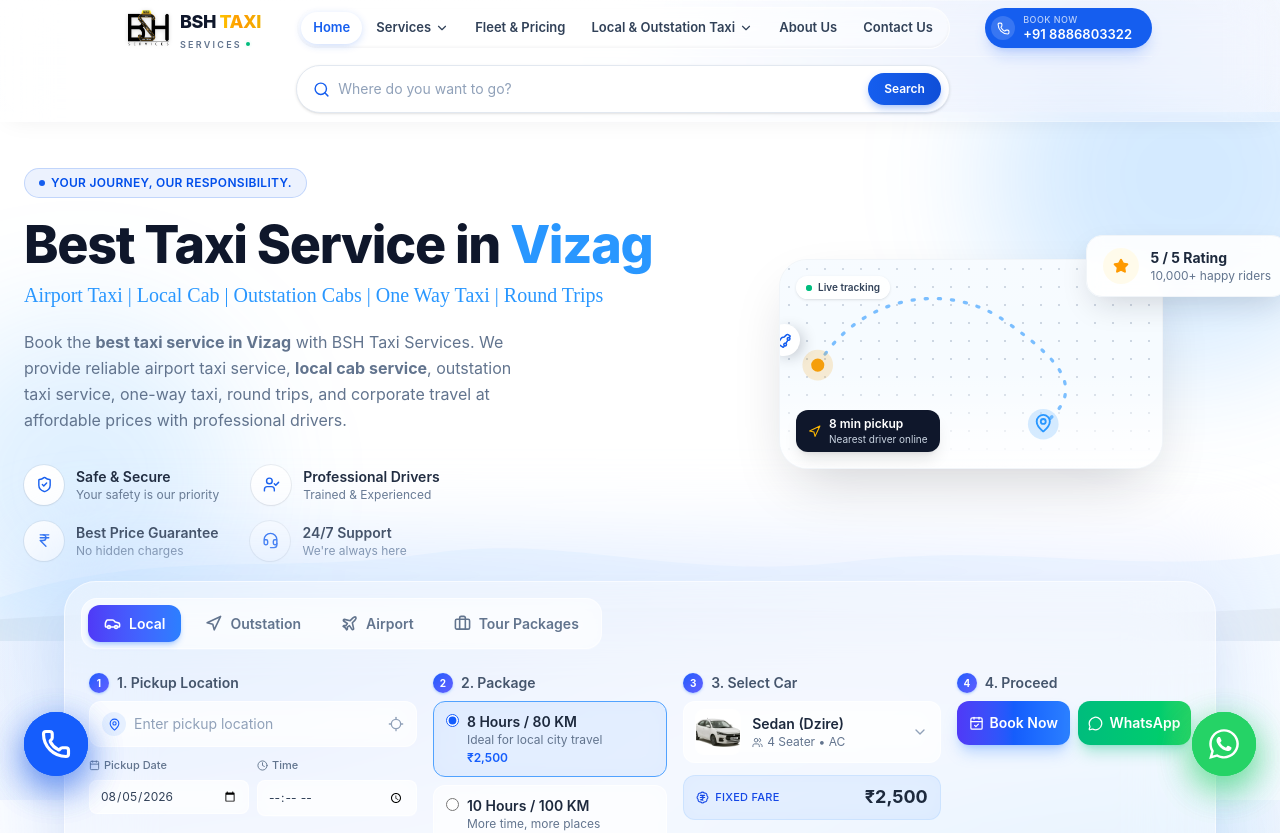
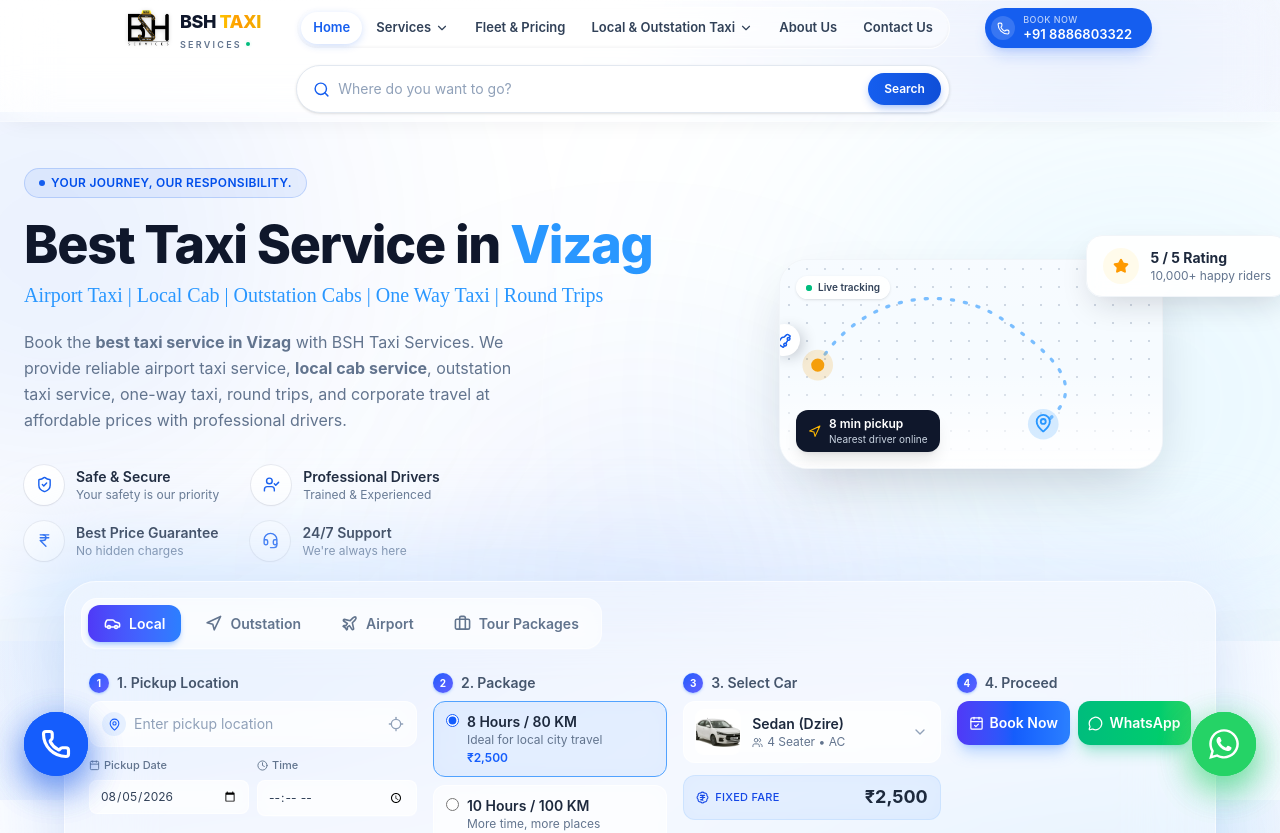
Before and after one commit to sateesh1216/BSH_webpage, a React (Vite) app: page / in a window 1280 px wide. Shown: the top 833 px of the page. Built offline with nearby package versions, Linux system fonts and the light colour scheme; a web font is replaced by a local one.

Commit message:
chnage hero colour

```diff
--- a/src/components/home/Hero.tsx
+++ b/src/components/home/Hero.tsx
@@ -57,14 +57,20 @@
         dangerouslySetInnerHTML={{ __html: JSON.stringify(taxiServiceSchema) }}
       />
 
-      {/* Ambient glow — adds depth without a photo, keeps LCP light */}
+      {/* Premium Background Blur */}
 <div
   aria-hidden="true"
-        className="pointer-events-none absolute -right-24 -top-32 z-0 h-72 w-72 rounded-full bg-[#2997FF]/20 blur-3xl sm:h-96 sm:w-96"
+  className="pointer-events-none absolute -left-40 -top-20 z-0 h-[420px] w-[420px] rounded-full bg-primary/15 blur-[140px]"
 />
+
 <div
   aria-hidden="true"
-        className="pointer-events-none absolute -left-20 bottom-0 z-0 h-64 w-64 rounded-full bg-[#2997FF]/15 blur-3xl sm:h-80 sm:w-80"
+  className="pointer-events-none absolute right-[-120px] top-10 z-0 h-[500px] w-[500px] rounded-full bg-sky-300/25 blur-[160px]"
+/>
+
+<div
+  aria-hidden="true"
+  className="pointer-events-none absolute bottom-[-120px] left-1/2 z-0 h-[360px] w-[360px] -translate-x-1/2 rounded-full bg-primary/10 blur-[130px]"
 />
 
       {/* Vizag coastline silhouette anchoring the bottom of the hero */}
@@ -78,12 +84,12 @@
         <path
           d="M0 160 C 180 90, 320 130, 480 100 C 640 70, 760 140, 960 110 C 1140 85, 1280 130, 1440 100 L1440 220 L0 220 Z"
           fill="#2997FF"
-          fillOpacity="0.06"
+          fillOpacity="0.01"
         />
         <path
           d="M0 190 C 220 170, 360 200, 600 180 C 840 160, 1020 200, 1440 175 L1440 220 L0 220 Z"
           fill="#0f172a"
-          fillOpacity="0.05"
+          fillOpacity="0.01"
         />
       </svg>
 
```
Lines whose indentation alone changed are shown as unchanged.
